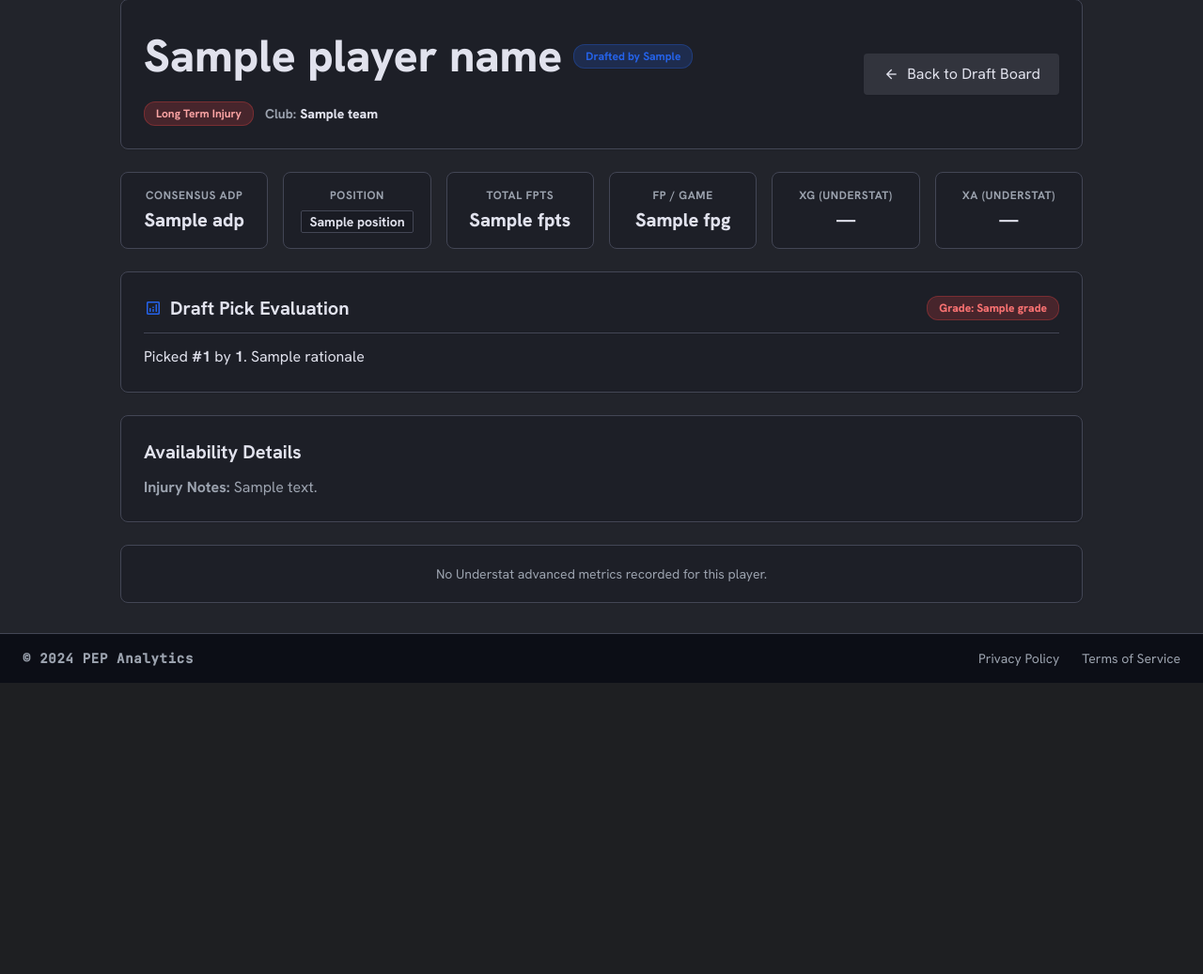
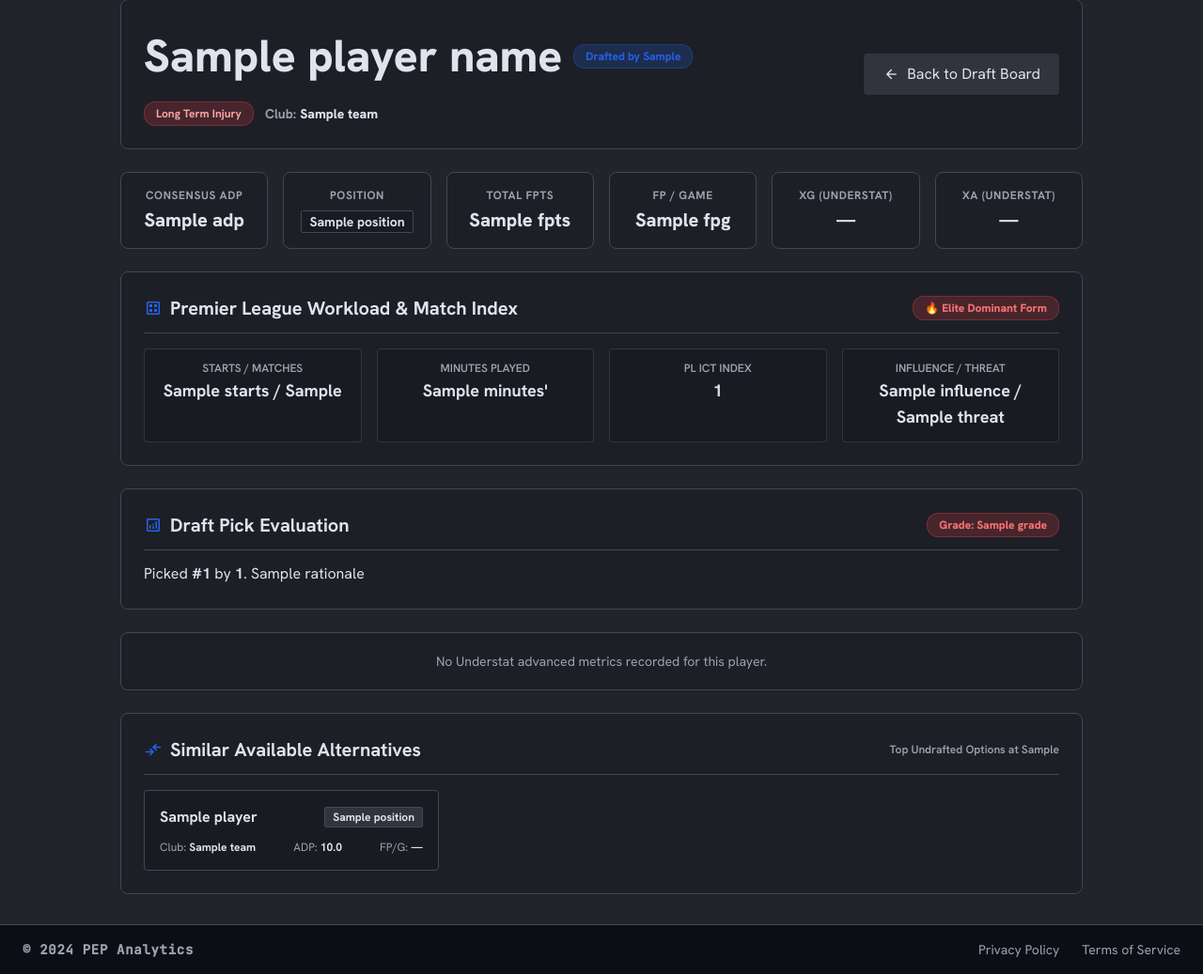
Before and after one commit to soehlert/fantrax_assistant, a FastAPI app: template src/web/templates/player_profile.html in a window 1280 px wide. Shown: the part 102-1139 px from the top of the page at 94% size. Before the commit the page ends 829 px from the top, so only its background shows below. Run offline with FastAPI, Linux system fonts and the light colour scheme; the template is opened without the code that fills it: most values are stand-ins (such as "Sample title", 1, 10 or a date in 2020); some libraries are stand-ins or nearby versions.

Commit message:
feat(ui): add PL Workload/Form Index & Similar Available Targets to player profiles
- Load official Premier League match stats (starts, matches, minutes, ICT Index) from current_stats.json
- Add Workload & Match Rating Card with dynamic Form Badges (Elite Form, Strong Regular Starter, Solid Rotation, Bench Role)
- Add Similar Available Alternatives Card suggesting 3 top undrafted target options in the same position group with closest ADP & FP/G

```diff
--- a/src/web/main.py
+++ b/src/web/main.py
@@ -562,13 +562,56 @@ async def read_player_profile(request: Request, player_name: str):
     except Exception as e:
         print(f"Understat lookup info for {player_name_clean}: {e}")
 
-    # 4. Availability Status
+    # 4. Availability Status & Position Label
     injury = config.get_player_injury(player_name_clean)
     afcon = config.get_player_afcon_status(player_name_clean)
 
     pos_map = {"D": "Defender (D)", "M": "Midfielder (M)", "F": "Forward (F)", "G": "Goalkeeper (G)", "GK": "Goalkeeper (G)"}
     raw_pos = (fantrax_info.get("position") or (player_data.get("position") if player_data else "M")).split(",")[0].split(" ")[0].upper()
     position_display = pos_map.get(raw_pos, f"Position ({raw_pos})")
+
+    # 5. Premier League Official Match Stats (current_stats.json)
+    pl_stats = None
+    try:
+        import json, unicodedata
+        def norm(s):
+            return ''.join(c for c in unicodedata.normalize('NFD', str(s)) if unicodedata.category(c) != 'Mn').lower().replace('-', ' ').strip()
+
+        with open("data/current_stats.json") as f:
+            c_db = json.load(f)
+            t_norm = norm(player_name_clean)
+            for p in c_db.get("players", []):
+                p_norm = norm(p.get("name", ""))
+                if p_norm == t_norm or t_norm in p_norm or p_norm in t_norm:
+                    pl_stats = p
+                    break
+    except Exception as e:
+        print(f"Error loading PL stats: {e}")
+
+    # 6. Similar Available Alternatives
+    similar_players = []
+    try:
+        player_pos = (fantrax_info.get("position") or "M").split(",")[0].strip().upper()
+        player_fpg = float(fantrax_info.get("fpg", 0) or 0)
+        player_adp = float(fantrax_info.get("adp", 999) or 999)
+
+        all_available = [
+            p for p in config.rankings.get("rankings", [])
+            if p.get("player") not in state.drafted_players
+            and p.get("player") != player_name_clean
+        ]
+        pos_match = [
+            p for p in all_available
+            if player_pos in p.get("position", "").upper().split(",")
+        ] or all_available
+
+        pos_match.sort(key=lambda p: (
+            abs(float(p.get("adp", 999) or 999) - player_adp) * 0.6 +
+            abs(float(p.get("fpg", 0) or 0) - player_fpg) * 4.0
+        ))
+        similar_players = pos_match[:3]
+    except Exception as e:
+        print(f"Error finding similar players: {e}")
 
     return templates.TemplateResponse(
         request=request,
@@ -581,6 +624,8 @@ async def read_player_profile(request: Request, player_name: str):
             "pick_analysis": pick_analysis,
             "player_data": player_data,
             "chart_data": chart_data,
+            "pl_stats": pl_stats,
+            "similar_players": similar_players,
             "injury_severity": injury.get('severity', 'Healthy'),
             "injury_notes": injury.get('notes', ''),
             "at_afcon": afcon.get('at_afcon', False),
--- a/src/web/templates/player_profile.html
+++ b/src/web/templates/player_profile.html
@@ -87,7 +87,48 @@
         </div>
     </div>
 
-    <!-- Draft Pick Analysis Card (If Drafted) -->
+    <!-- Official Workload & Match Rating Row (If Available) -->
+    {% if pl_stats %}
+    <div class="bg-surface-container border border-outline-variant rounded-xl p-6 shadow-sm">
+        <div class="flex items-center justify-between border-b border-outline-variant pb-3 mb-4">
+            <div class="flex items-center gap-2">
+                <span class="material-symbols-outlined text-primary-container text-xl">dataset</span>
+                <h3 class="text-headline-sm font-bold text-on-surface">Premier League Workload & Match Index</h3>
+            </div>
+            {% set fpg_val = fantrax_info.get('fpg', 0) | float %}
+            {% if fpg_val >= 4.0 %}
+                <span class="bg-red-500/20 text-red-400 border border-red-500/30 text-xs font-extrabold px-3 py-1 rounded-full">🔥 Elite Dominant Form</span>
+            {% elif fpg_val >= 3.0 %}
+                <span class="bg-emerald-500/20 text-emerald-400 border border-emerald-500/30 text-xs font-extrabold px-3 py-1 rounded-full">⚡ Strong Regular Starter</span>
+            {% elif fpg_val >= 2.0 %}
+                <span class="bg-blue-500/20 text-blue-400 border border-blue-500/30 text-xs font-extrabold px-3 py-1 rounded-full">📈 Solid Rotation Contributor</span>
+            {% else %}
+                <span class="bg-surface-variant text-on-surface-variant text-xs font-semibold px-3 py-1 rounded-full">💤 Bench Role / Low Volume</span>
+            {% endif %}
+        </div>
+
+        <div class="grid grid-cols-2 sm:grid-cols-4 gap-4 text-center">
+            <div class="bg-surface-container-low border border-outline-variant/60 rounded-lg p-3">
+                <div class="text-xs font-semibold text-on-surface-variant uppercase">Starts / Matches</div>
+                <div class="text-lg font-bold text-on-surface mt-0.5">{{ pl_stats.get('starts', 0) }} / {{ pl_stats.get('matches_played', 0) }}</div>
+            </div>
+            <div class="bg-surface-container-low border border-outline-variant/60 rounded-lg p-3">
+                <div class="text-xs font-semibold text-on-surface-variant uppercase">Minutes Played</div>
+                <div class="text-lg font-bold text-on-surface mt-0.5">{{ pl_stats.get('minutes', 0) }}'</div>
+            </div>
+            <div class="bg-surface-container-low border border-outline-variant/60 rounded-lg p-3">
+                <div class="text-xs font-semibold text-on-surface-variant uppercase">PL ICT Index</div>
+                <div class="text-lg font-bold text-on-surface mt-0.5">{{ pl_stats.get('ict_index', '0.0') }}</div>
+            </div>
+            <div class="bg-surface-container-low border border-outline-variant/60 rounded-lg p-3">
+                <div class="text-xs font-semibold text-on-surface-variant uppercase">Influence / Threat</div>
+                <div class="text-lg font-bold text-on-surface mt-0.5">{{ pl_stats.get('influence', 0) }} / {{ pl_stats.get('threat', 0) }}</div>
+            </div>
+        </div>
+    </div>
+    {% endif %}
+
+    <!-- Draft Pick Evaluation Card (If Drafted) -->
     {% if pick_analysis %}
     <div class="bg-surface-container border border-outline-variant rounded-xl p-6 shadow-sm flex flex-col gap-3">
         <div class="flex items-center justify-between border-b border-outline-variant pb-3">
@@ -102,19 +143,6 @@
         <p class="text-body-md text-on-surface leading-relaxed">
             Picked <strong>#{{ pick_analysis.pick_number }}</strong> by <strong>{{ pick_analysis.team_id }}</strong>. {{ pick_analysis.rationale }}
         </p>
-    </div>
-    {% endif %}
-
-    <!-- Availability Details -->
-    {% if injury_notes or at_afcon %}
-    <div class="bg-surface-container border border-outline-variant rounded-xl p-6 shadow-sm">
-        <h3 class="text-headline-sm font-bold text-on-surface mb-3">Availability Details</h3>
-        {% if at_afcon %}
-            <p class="text-body-md text-amber-300">Player is participating in the Africa Cup of Nations (AFCON) and will miss upcoming matches.</p>
-        {% endif %}
-        {% if injury_notes %}
-            <p class="text-body-md text-on-surface-variant mt-1"><strong>Injury Notes:</strong> {{ injury_notes }}</p>
-        {% endif %}
     </div>
     {% endif %}
 
@@ -144,6 +172,35 @@
     {% else %}
     <div class="bg-surface-container border border-outline-variant rounded-xl p-5 shadow-sm text-center">
         <p class="text-on-surface-variant text-sm font-medium">No Understat advanced metrics recorded for this player.</p>
+    </div>
+    {% endif %}
+
+    <!-- Similar Available Alternatives Card -->
+    {% if similar_players %}
+    <div class="bg-surface-container border border-outline-variant rounded-xl p-6 shadow-sm flex flex-col gap-4">
+        <div class="flex items-center justify-between border-b border-outline-variant pb-3">
+            <div class="flex items-center gap-2">
+                <span class="material-symbols-outlined text-primary-container text-xl">compare_arrows</span>
+                <h3 class="text-headline-sm font-bold text-on-surface">Similar Available Alternatives</h3>
+            </div>
+            <span class="text-xs font-semibold text-on-surface-variant">Top Undrafted Options at {{ position_display.split(' ')[0] }}</span>
+        </div>
+
+        <div class="grid grid-cols-1 md:grid-cols-3 gap-4">
+            {% for sim in similar_players %}
+            <a href="/player/{{ sim.player }}" class="bg-surface-container-low border border-outline-variant rounded-lg p-4 hover:border-primary-container/50 transition-all flex flex-col gap-2 group">
+                <div class="flex items-center justify-between">
+                    <span class="text-base font-bold text-on-surface group-hover:text-primary-container transition-colors">{{ sim.player }}</span>
+                    <span class="text-xs font-bold px-2 py-0.5 rounded bg-surface-variant text-on-surface border border-outline-variant">{{ sim.position }}</span>
+                </div>
+                <div class="flex items-center justify-between text-xs text-on-surface-variant mt-1">
+                    <span>Club: <strong class="text-on-surface">{{ sim.team }}</strong></span>
+                    <span>ADP: <strong class="text-on-surface">{{ "%.1f"|format(sim.adp) if sim.adp else '—' }}</strong></span>
+                    <span>FP/G: <strong class="text-on-surface">{{ "%.2f"|format(sim.fpg) if sim.fpg else '—' }}</strong></span>
+                </div>
+            </a>
+            {% endfor %}
+        </div>
     </div>
     {% endif %}
 </section>
```
